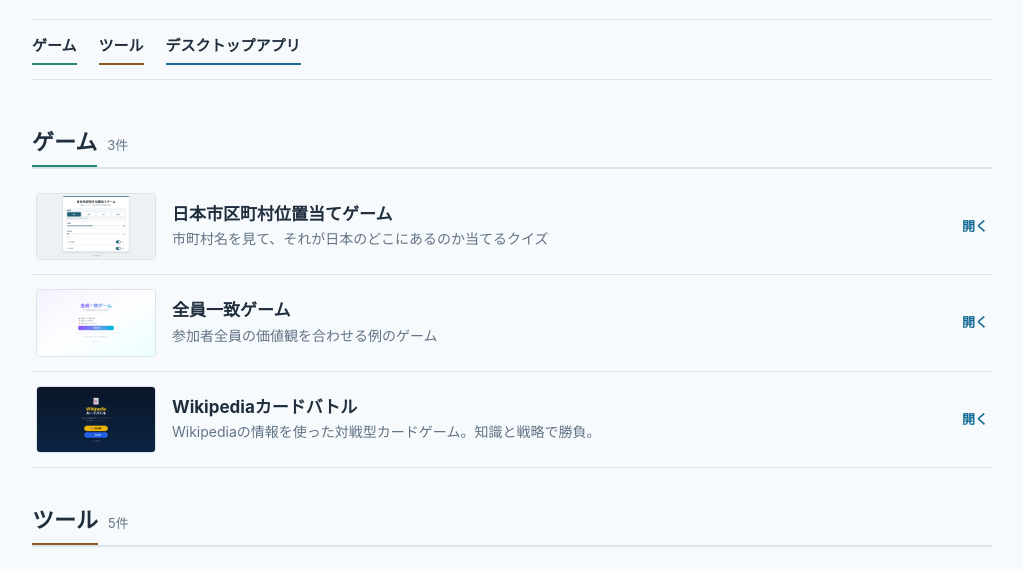
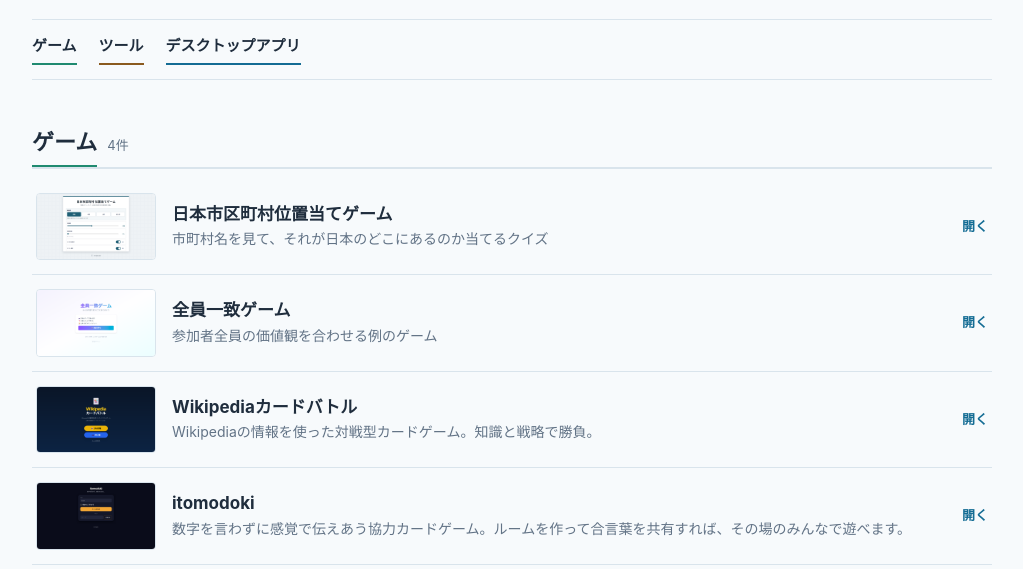
Before and after one commit to ik-neet/app-link, a website: page index.html in a window 1280 px wide. Shown: the part 171-740 px from the top of the page, without its empty margins (128-1151 px from the left). Drawn offline with Linux system fonts and the light colour scheme.

Commit message:
feat：itomodoki を一覧に追加

```diff
--- a/index.html
+++ b/index.html
@@ -282,7 +282,7 @@
   <section class="app-section" aria-labelledby="games-heading">
     <div class="section-heading game">
       <h2 id="games-heading">ゲーム</h2>
-      <span class="count">3件</span>
+      <span class="count">4件</span>
     </div>
 
     <ul class="app-items">
@@ -314,6 +314,17 @@
           <span class="app-text">
             <strong class="app-title">Wikipediaカードバトル</strong>
             <span class="app-description">Wikipediaの情報を使った対戦型カードゲーム。知識と戦略で勝負。</span>
+          </span>
+          <span class="app-action">開く</span>
+        </a>
+      </li>
+
+      <li class="app-item">
+        <a class="app-link" href="https://itomodoki.ik-neet.com/" target="_blank">
+          <span class="app-thumb"><img src="assets/thumbs/itomodoki.png" alt="" /></span>
+          <span class="app-text">
+            <strong class="app-title">itomodoki</strong>
+            <span class="app-description">数字を言わずに感覚で伝えあう協力カードゲーム。ルームを作って合言葉を共有すれば、その場のみんなで遊べます。</span>
           </span>
           <span class="app-action">開く</span>
         </a>
```
Also changed, not shown: data/apps.json (+10 -0 lines), assets/thumbs/itomodoki.png (added).
